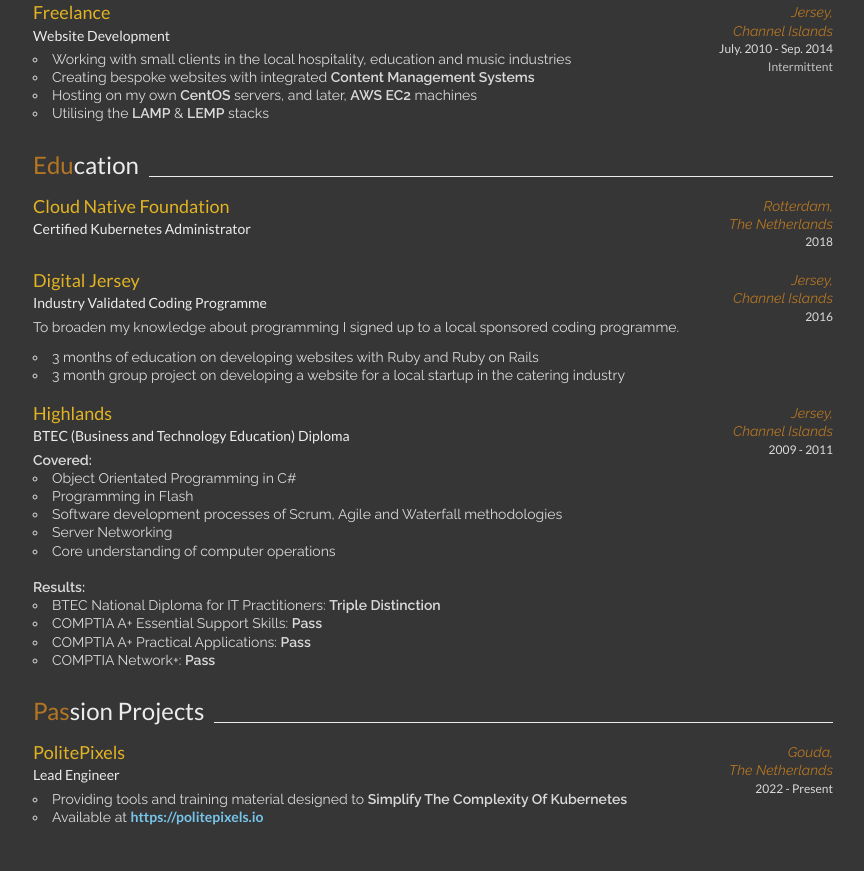
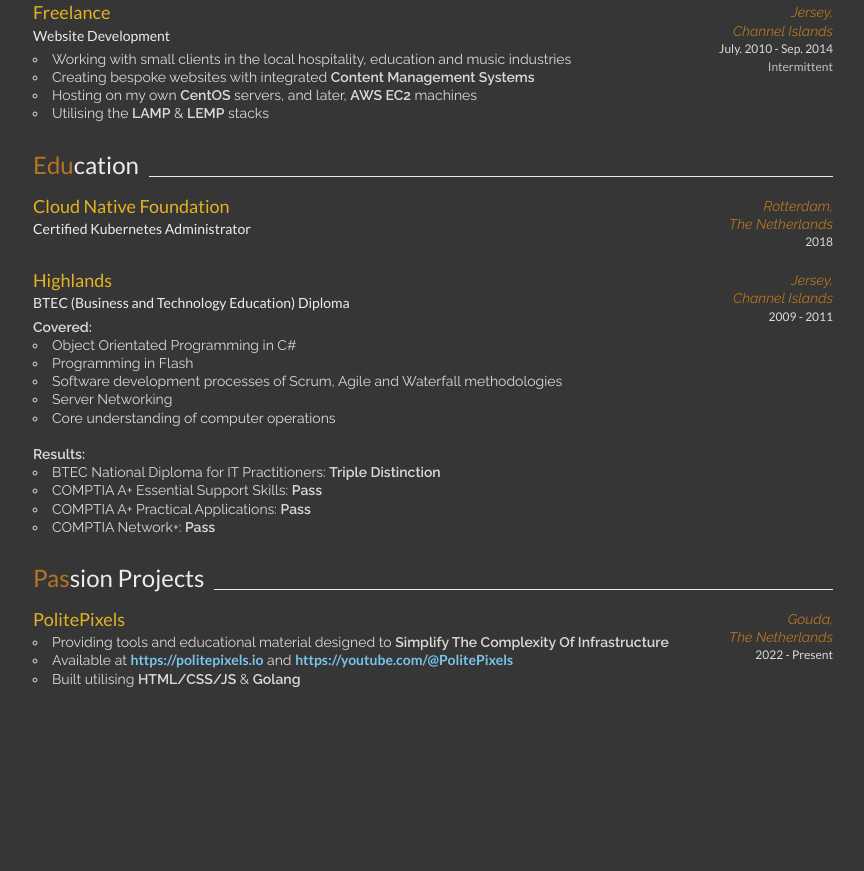
Before and after one commit to mhaddon/me, a plain HTML site: page cv.html in a window 1280 px wide. Shown: the part 1770-2641 px from the top of the page, without its empty margins (207-1071 px from the left). After the commit the page ends 2503 px from the top, so only its background shows below. Drawn offline with Linux system fonts and the light colour scheme.

Commit message:
Fixed words

```diff
--- a/cv.html
+++ b/cv.html
@@ -344,7 +344,7 @@ License: none (public domain)
             <span class="underline"></span>
         </h2>
         <article class="content" style="margin-bottom:-5px;">
-            <p>I am an extremely passionate <b>Software Engineer</b> constantly trying to improve my own skills and
+            <p>I am an extremely passionate <b>Infrastructure Engineer</b> constantly trying to improve my own skills and
                 learn from new experiences. My favourite way to spend my pastime is creating my own applications and
                 tools to help me learn skills which I believe will be critical for my current and future job prospects.
             </p>
@@ -357,7 +357,7 @@ License: none (public domain)
                 <b>Maintainability</b>, <b>Observability</b> and <b>Speed of Development</b>. Which I believe are the
                 core fundamental issues that DevOps, and therefore I, intend to solve.</p>
             <p>I have a broad range of experiences in different work environments such as the <b>Automotive</b>, <b>Logistical</b>,
-                <b>Fintech</b>, <b>Hospitality</b>, <b>Software as a Service</b> and <b>Gambling</b> industries.</p>
+                <b>Fintech</b>, <b>Finance</b>, <b>Hospitality</b>, <b>Software as a Service</b> and <b>Gambling</b> industries.</p>
             <p>I hope this curriculum vitae is the start of a wonderful and memorable experience for both of us.</p>
         </article>
     </section>
@@ -388,8 +388,9 @@ License: none (public domain)
                 <h3>Haddon Consultancy</h3>
                 <h4>Independent Infrastructure Consultant/Contractor</h4>
                 <ul>
-                    <li>Managing infrastructures for multiple clients in <b>Fintech</b>.</li>
-                    <li>Specialising in managing <b>Kubernetes</b> systems.</li>
+                    <li>Managing infrastructures for clients in <b>Fintech</b> & <b>Finance</b></li>
+                    <li>Specialising in managing <b>Kubernetes</b> systems</li>
+
                 </ul>
             </section>
             <section style="text-align: right;">
@@ -559,21 +560,6 @@ License: none (public domain)
         </article>
         <article class="content content--flex">
             <section style="flex-grow:100;">
-                <h3>Digital Jersey</h3>
-                <h4>Industry Validated Coding Programme</h4>
-                <p>To broaden my knowledge about programming I signed up to a local sponsored coding programme.</p>
-                <ul>
-                    <li>3 months of education on developing websites with Ruby and Ruby on Rails</li>
-                    <li>3 month group project on developing a website for a local startup in the catering industry</li>
-                </ul>
-            </section>
-            <section style="text-align: right;">
-                <p class="placetitle">Jersey,<br/>Channel Islands</p>
-                <p class="placedate">2016</p>
-            </section>
-        </article>
-        <article class="content content--flex">
-            <section style="flex-grow:100;">
                 <h3>Highlands</h3>
                 <h4>BTEC (Business and Technology Education) Diploma</h4>
                 <b>Covered:</b>
@@ -607,11 +593,11 @@ License: none (public domain)
         <article class="content content--flex">
             <section style="flex-grow:100;">
                 <h3>PolitePixels</h3>
-                <h4>Lead Engineer</h4>
+<!--                <h4>Lead Engineer</h4>-->
                 <ul>
-                    <li>Providing tools and training material designed to <b>Simplify The Complexity Of Kubernetes</b></li>
-                    <li>Available at <a href="https://politepixels.io" target="_blank"><b>https://politepixels.io</b></a>
-                    </li>
+                    <li>Providing tools and educational material designed to <b>Simplify The Complexity Of Infrastructure</b></li>
+                    <li>Available at <a href="https://politepixels.io" target="_blank"><b>https://politepixels.io</b></a> and <a href="https://youtube.com/@PolitePixels" target="_blank">https://youtube.com/@PolitePixels</a></li>
+                    <li>Built utilising <b>HTML/CSS/JS</b> & <b>Golang</b></li>
                 </ul>
             </section>
             <section style="text-align: right;">
```
Also changed, not shown: index.html (+1 -1 lines).
